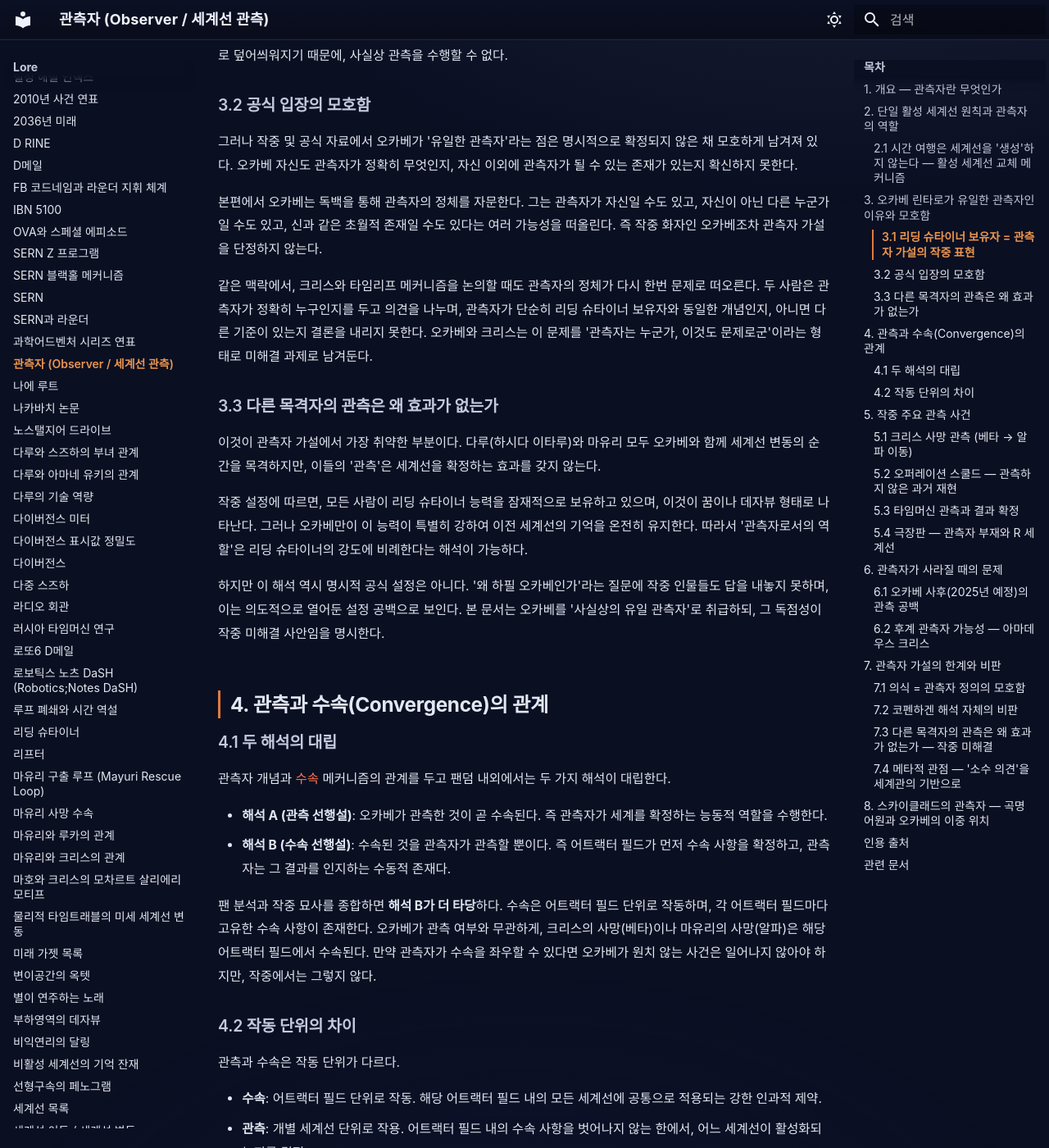
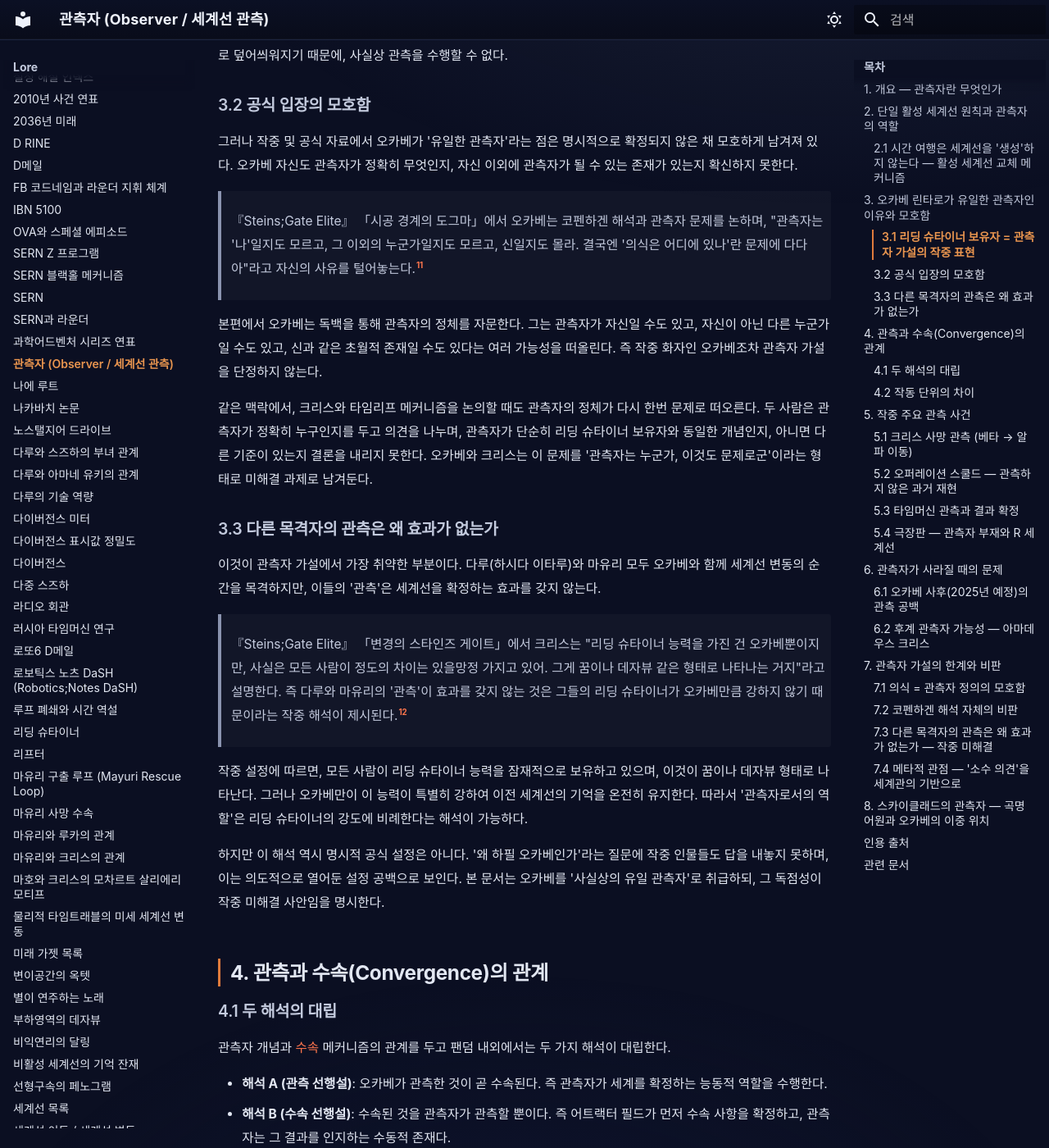
Before and after one commit to sgwiki/sgwiki.github.io, an MkDocs documentation site: the page built from wiki/lore/관측자.md, in a window 1280 px wide and 1400 px high, scrolled down 3066 px. Shown: the whole window at 82% size. Built offline with MkDocs 1.6.1 and Material for MkDocs 9.7.7, drawn with Linux system fonts in a browser that asks for light colours; some web fonts are replaced; some of the changed text lies outside the part shown.

Commit message:
feat(wiki): 관측자 — P10 3220e8bd 패치 적용

```diff
--- a/wiki/lore/관측자.md
+++ b/wiki/lore/관측자.md
@@ -75,6 +75,8 @@ description: "슈타인즈 게이트 세계관에서 관측자(Observer)는 무
 
 그러나 작중 및 공식 자료에서 오카베가 '유일한 관측자'라는 점은 명시적으로 확정되지 않은 채 모호하게 남겨져 있다. 오카베 자신도 관측자가 정확히 무엇인지, 자신 이외에 관측자가 될 수 있는 존재가 있는지 확신하지 못한다.
 
+> 『Steins;Gate Elite』 「시공 경계의 도그마」에서 오카베는 코펜하겐 해석과 관측자 문제를 논하며, "관측자는 '나'일지도 모르고, 그 이외의 누군가일지도 모르고, 신일지도 몰라. 결국엔 '의식은 어디에 있나'란 문제에 다다아"라고 자신의 사유를 털어놓는다.[^11]
+
 본편에서 오카베는 독백을 통해 관측자의 정체를 자문한다. 그는 관측자가 자신일 수도 있고, 자신이 아닌 다른 누군가일 수도 있고, 신과 같은 초월적 존재일 수도 있다는 여러 가능성을 떠올린다. 즉 작중 화자인 오카베조차 관측자 가설을 단정하지 않는다.
 
 같은 맥락에서, 크리스와 타임리프 메커니즘을 논의할 때도 관측자의 정체가 다시 한번 문제로 떠오른다. 두 사람은 관측자가 정확히 누구인지를 두고 의견을 나누며, 관측자가 단순히 리딩 슈타이너 보유자와 동일한 개념인지, 아니면 다른 기준이 있는지 결론을 내리지 못한다. 오카베와 크리스는 이 문제를 '관측자는 누군가, 이것도 문제로군'이라는 형태로 미해결 과제로 남겨둔다.
@@ -82,6 +84,8 @@ description: "슈타인즈 게이트 세계관에서 관측자(Observer)는 무
 ### 3.3 다른 목격자의 관측은 왜 효과가 없는가
 
 이것이 관측자 가설에서 가장 취약한 부분이다. 다루(하시다 이타루)와 마유리 모두 오카베와 함께 세계선 변동의 순간을 목격하지만, 이들의 '관측'은 세계선을 확정하는 효과를 갖지 않는다.
+
+> 『Steins;Gate Elite』 「변경의 스타인즈 게이트」에서 크리스는 "리딩 슈타이너 능력을 가진 건 오카베뿐이지만, 사실은 모든 사람이 정도의 차이는 있을망정 가지고 있어. 그게 꿈이나 데자뷰 같은 형태로 나타나는 거지"라고 설명한다. 즉 다루와 마유리의 '관측'이 효과를 갖지 않는 것은 그들의 리딩 슈타이너가 오카베만큼 강하지 않기 때문이라는 작중 해석이 제시된다.[^12]
 
 작중 설정에 따르면, 모든 사람이 리딩 슈타이너 능력을 잠재적으로 보유하고 있으며, 이것이 꿈이나 데자뷰 형태로 나타난다. 그러나 오카베만이 이 능력이 특별히 강하여 이전 세계선의 기억을 온전히 유지한다. 따라서 '관측자로서의 역할'은 리딩 슈타이너의 강도에 비례한다는 해석이 가능하다.
 
@@ -226,6 +230,9 @@ description: "슈타인즈 게이트 세계관에서 관측자(Observer)는 무
 
 [^10]: [Steins;Gate: The Movie - Load Region of Déjà Vu EP00](https://steins-gate.fandom.com/wiki/Steins;Gate:_The_Movie_-_Load_Region_of_D%C3%A9j%C3%A0_Vu_(anime)) — 극장판 시놉시스(팬 분석). R 세계선의 0.000001% 다이버전스 차이 서술의 근거.
 
+[^11]: 『Steins;Gate Elite』 「시공 경계의 도그마」 — 오카베-크리스 대화 (관측자 정체 미해결 발화)
+[^12]: 『Steins;Gate Elite』 「변경의 스타인즈 게이트」 — 크리스의 설명 (리딩 슈타이너 보편 보유, 오카베만 강도 특별)
+
 ## 관련 문서
 
 - [리딩 슈타이너](리딩-슈타이너.md) — 오카베의 관측 능력 메커니즘
```
